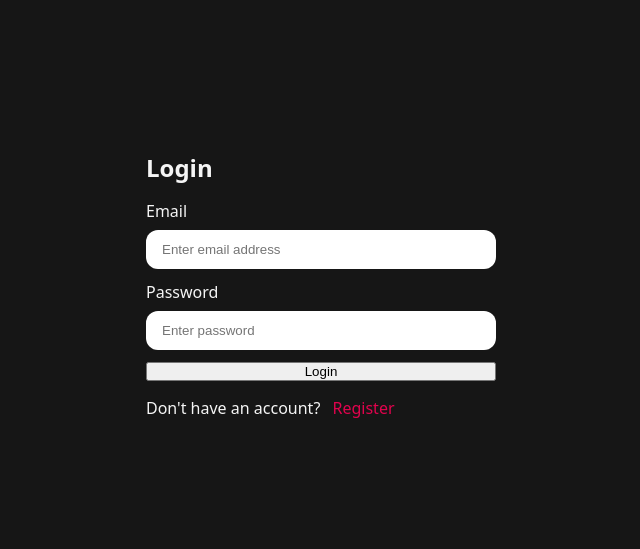
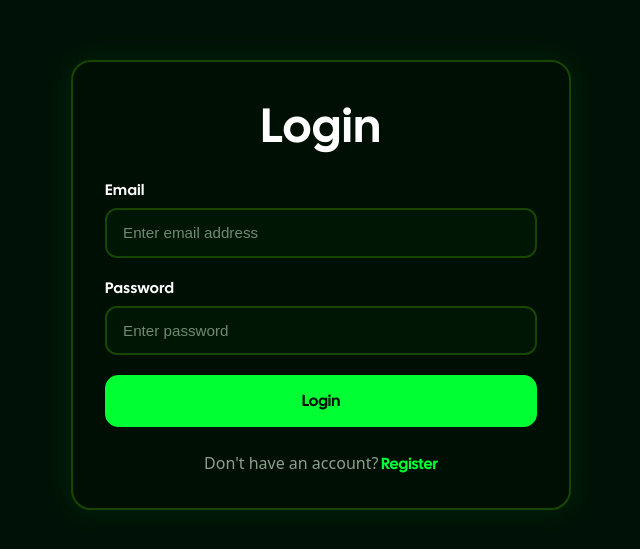
Before and after one commit to abhas-paul/hireon, a React app in the folder frontend/: page /login in a window 1280 px wide. Shown: the part 115-664 px from the top of the page, without its empty margins (319-959 px from the left). Built offline with nearby package versions, Linux system fonts and the light colour scheme; no server answers; the HTML template or start-up script is replaced by a standard one.

Commit message:
feat: enhance styling and layout of auth forms for improved user experience

```diff
--- a/frontend/src/features/auth/auth.form.scss
+++ b/frontend/src/features/auth/auth.form.scss
@@ -1,43 +1,173 @@
+@font-face {
+    font-family: "CalSans";
+    src: url("/fonts/CalSans.ttf");
+}
+
 main {
     min-height: 100vh;
-    width: 100%;
-
+    background: #001207;
     display: flex;
     justify-content: center;
     align-items: center;
+    padding: 2rem;
+}
 
-    .form-container{
-        min-width: 350px;
+.form-container {
+    width: 100%;
+    max-width: 500px;
 
+    background: #000f03;
+    border: 2px solid #174600;
+    border-radius: 1.25rem;
+
+    padding: 2rem;
+
+    display: flex;
+    flex-direction: column;
+    gap: 1.5rem;
+
+    box-shadow: 0 0 30px rgba(0, 255, 51, 0.08);
+
+    h1 {
+        font-family: "CalSans";
+        font-weight: 400;
+        color: white;
+        font-size: clamp(2rem, 4vw, 3rem);
+        text-align: center;
+        letter-spacing: 1px;
+    }
+
+    form {
         display: flex;
         flex-direction: column;
-        gap: 1rem;
+        gap: 1.25rem;
     }
 
-    form{
+    .input-group {
         display: flex;
         flex-direction: column;
-        gap: 0.75rem;
-    }
-
-    .input-group{
-        display: flex;
-        flex-direction: column;
-
         gap: 0.5rem;
 
-        input{
-            border: none;
-            outline: none;
-            padding-inline: 1rem;
-            padding-block: 0.75rem;
+        label {
+            font-family: "CalSans";
+            color: white;
+            font-size: 0.95rem;
+            letter-spacing: 0.5px;
+        }
+
+        input {
+            width: 100%;
+
+            background: #001604;
+            border: 2px solid #174600;
             border-radius: 0.75rem;
+
+            padding: 0.9rem 1rem;
+
+            color: white;
+            font-size: 0.95rem;
+
+            transition:
+                border-color 0.2s ease,
+                box-shadow 0.2s ease;
+
+            &::placeholder {
+                color: #6e8b73;
+            }
+
+            &:focus {
+                outline: none;
+                border-color: #00ff33;
+                box-shadow: 0 0 0 4px rgba(0, 255, 51, 0.08);
+            }
         }
     }
 
-    a{
-        color: #e1034d;
-        text-decoration: none;
-        padding-left: 8px;
+    .button {
+        width: 100%;
+    }
+
+    .primary-button {
+        background: #00ff33;
+        color: #001207;
+
+        border: none;
+        border-radius: 0.85rem;
+
+        padding: 0.95rem 1.25rem;
+
+        font-family: "CalSans";
+        font-size: 1rem;
+        font-weight: 400;
+        cursor: pointer;
+
+        transition:
+            transform 0.2s ease,
+            box-shadow 0.2s ease,
+            opacity 0.2s ease;
+
+        &:hover {
+            transform: translateY(-2px);
+
+            box-shadow:
+                0 0 20px rgba(0, 255, 51, 0.3),
+                0 0 40px rgba(0, 255, 51, 0.15);
+        }
+
+        &:active {
+            transform: translateY(0);
+        }
+
+        &:disabled {
+            cursor: not-allowed;
+            opacity: 0.7;
+        }
+    }
+
+    p {
+        text-align: center;
+        color: #8aa08f;
+        line-height: 1.6;
+
+        a {
+            color: #00ff33;
+            text-decoration: none;
+            font-family: "CalSans";
+
+            &:hover {
+                text-decoration: underline;
+            }
+        }
     }
 }
+
+@media (max-width: 768px) {
+    main {
+        padding: 1rem;
+    }
+
+    .form-container {
+        padding: 1.5rem;
+
+        h1 {
+            font-size: 2rem;
+        }
+    }
+}
+
+@media (max-width: 480px) {
+    .form-container {
+        padding: 1.25rem;
+
+        .input-group {
+            input {
+                padding: 0.85rem;
+                font-size: 0.9rem;
+            }
+        }
+
+        .primary-button {
+            padding: 0.85rem 1rem;
+        }
+    }
+}
--- a/frontend/src/features/auth/pages/Register.jsx
+++ b/frontend/src/features/auth/pages/Register.jsx
@@ -27,7 +27,6 @@ function Register() {
         <h1>Register</h1>
 
         <form onSubmit={handleSubmit}>
-          <legend className="sr-only">Register Credentials</legend>
 
           <div className="input-group">
             <label htmlFor="username">Username</label>
```
